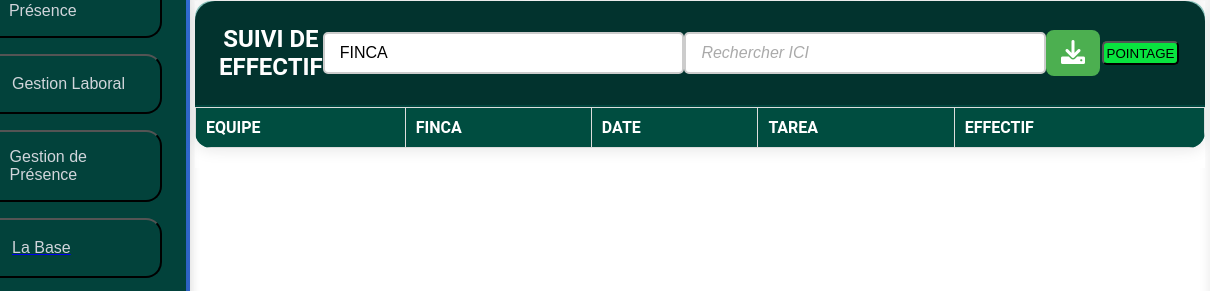
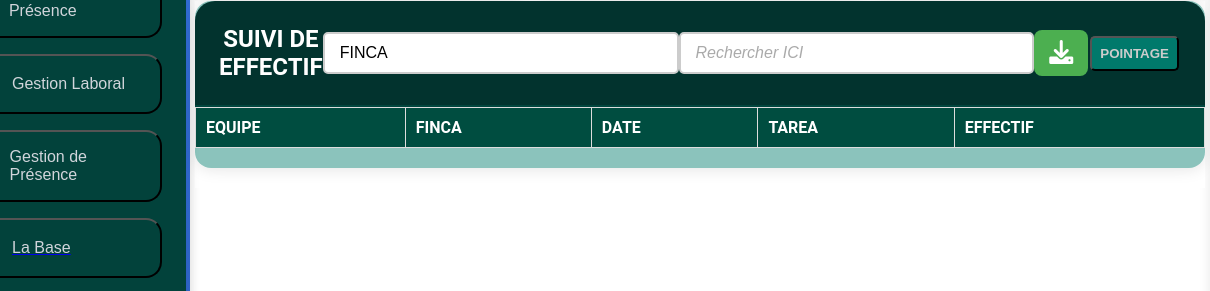
Before and after one commit to aroma-RH/ADMINLABOURAL, a plain HTML site: page index.html in a window 1280 px wide. Shown: the part 222-513 px from the top of the page, 70-1280 px from the left. Drawn offline with nearby package versions, Linux system fonts and the light colour scheme; no server answers.

Commit message:
Update index.html

```diff
--- a/index.html
+++ b/index.html
@@ -243,7 +243,11 @@
         }
 
         .table-container {
-            overflow-x: auto;
+            max-height: 800px;
+    overflow-y: auto;
+    margin-bottom: 20px;
+    transition: all 0.3s ease;
+    overflow-y: auto;
         }
 
         table {
@@ -273,10 +277,12 @@
         }
         .EFFEC {
             display: flex;
-            background-color: #08e43f;
+            background-color: rgb(0, 121, 107);
             border-radius: 5px;
-            padding: 2.5px;
+            padding: 8px;
             margin: 2px;
+            color: #ccc;
+            font-weight: 600;
 
 
         }
@@ -1126,6 +1132,8 @@
                                         <th>DATE</th>
                                         <th>FINCA</th>
                                         <th>SITUATION</th>
+                                        <th>S CONTRAT</th>
+                                        <th>CONTRAT</th>
 
                                     </tr>
                                 </thead>
```
